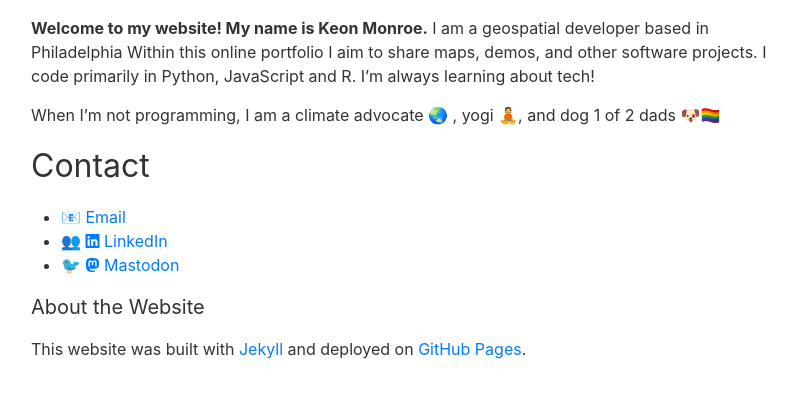
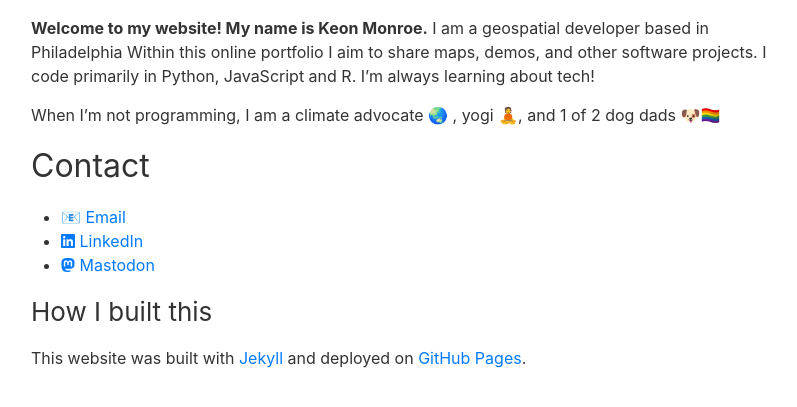
Before and after one commit to kdmonroe/kdmonroe.github.io, a Jekyll site: the page built from about.md, in a window 1280 px wide, cut to the strip 356-763 px from the top of the page. Shown: the whole strip, without its empty margins (239-1036 px from the left). Built offline with Jekyll 4.4.1, drawn with Linux system fonts in a browser that asks for light colours.

Commit message:
fixed typos

```diff
--- a/about.md
+++ b/about.md
@@ -14,14 +14,14 @@ permalink: /about/
 Within this online portfolio I aim to share maps, demos, and other software projects.
 I code primarily in Python, JavaScript and R. I'm always learning about tech!
 
-When I'm not programming, I am a climate advocate 🌏 , yogi 🧘, and dog 1 of 2 dads 🐶🏳️‍🌈
+When I'm not programming, I am a climate advocate 🌏 , yogi 🧘, and 1 of 2 dog dads 🐶🏳️‍🌈
 
 
 ## Contact
 - 📧 [Email](mailto:keon.monroe@gmail.com)
-- 👥 <a href="https://linkedin.com/in/kdmonroe" target="_blank"><i class="fab fa-linkedin"></i> LinkedIn</a>
-- 🐦 <a href="https://mapstodon.space/@kmonroe" target="_blank"><i class="fab fa-mastodon"></i> Mastodon</a>
+- <a href="https://linkedin.com/in/kdmonroe" target="_blank"><i class="fab fa-linkedin"></i> LinkedIn</a>
+- <a href="https://mapstodon.space/@kmonroe" target="_blank"><i class="fab fa-mastodon"></i> Mastodon</a>
 
-#### About the Website
+### How I built this
 This website was built with [Jekyll](https://jekyllrb.com)
 and deployed on [GitHub Pages](https://pages.github.com).
```
